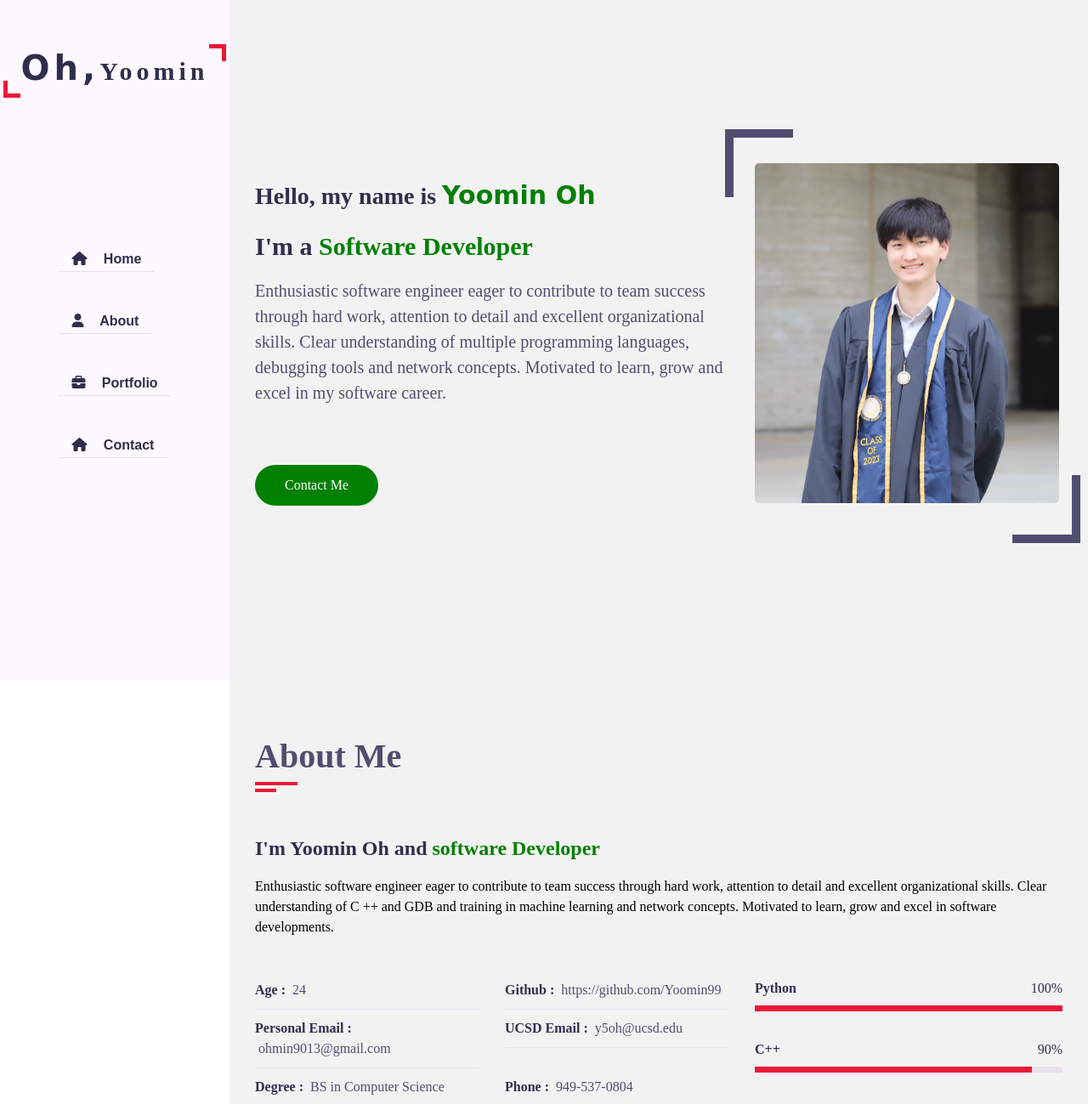
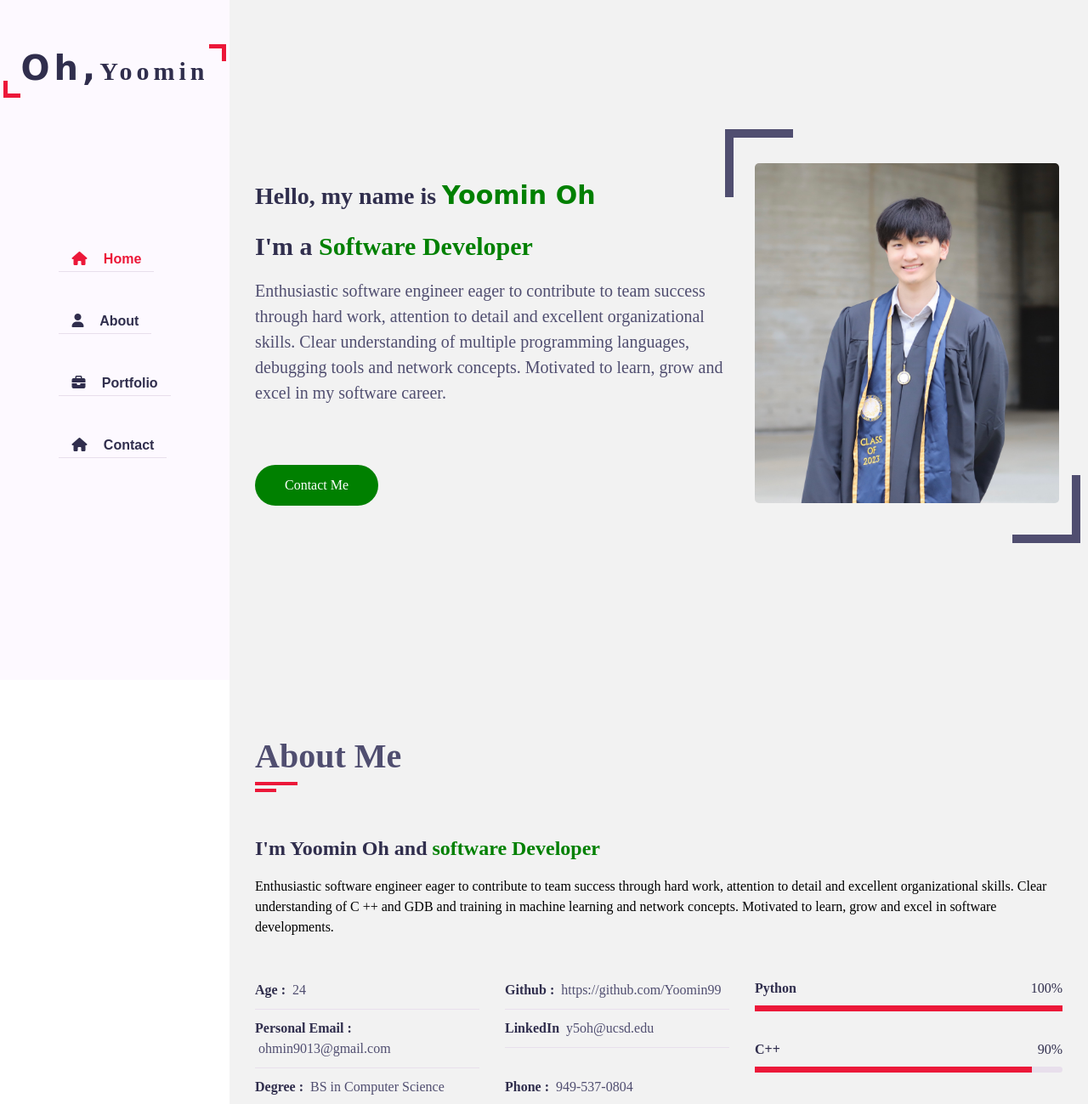
Before and after one commit to Yoomin99/myProfile, a plain HTML site: page main.html in a window 1280 px wide. Shown: the top 1299 px of the page at 85% size. Drawn offline with Linux system fonts and the light colour scheme; a web font is replaced by a local one.

Commit message:
Fix the error

```diff
--- a/main.html
+++ b/main.html
@@ -32,7 +32,7 @@
       </div>
 
       <ul class="nav">
-        <li> <button class="btn"><a href="#" class="inactive" id="home"> <i class="fa fa-home"></i> Home</a></li></button>
+        <li> <button class="btn"><a href="#" class="active" id="home"> <i class="fa fa-home"></i> Home</a></li></button>
         <li> <button class="btn"><a href="#"  class="inactive" id="about"> <i class="fa fa-user"></i> About</a></li></button>
         <li> <button class="btn"><a href="#" class="inactive" id="portfolio"> <i class="fa fa-briefcase"></i> Portfolio</a></li></button>
         <li> <button class="btn"><a href="#" class="inactive" id="contact"> <i class="fa fa-home"></i> Contact</a></li></button>
@@ -95,7 +95,7 @@
                       <p>Personal Email : <span>ohmin9013@gmail.com</span></p>
                     </div>
                     <div class="info-item padd-15">
-                      <p>UCSD Email : <span>y5oh@ucsd.edu</span></p>
+                      <p>LinkedIn <span>y5oh@ucsd.edu</span></p>
                     </div>
                     <div class="info-item padd-15">
                       <p>Degree : <span>BS in Computer Science</span></p>
@@ -110,6 +110,7 @@
                     <div class="info-item padd-15">
                       <p>Relocation : <span>Yes</span></p>
                     </div>
+
                   </div>
                   <div class="row">
                     <div class="buttons padd-15">
```
